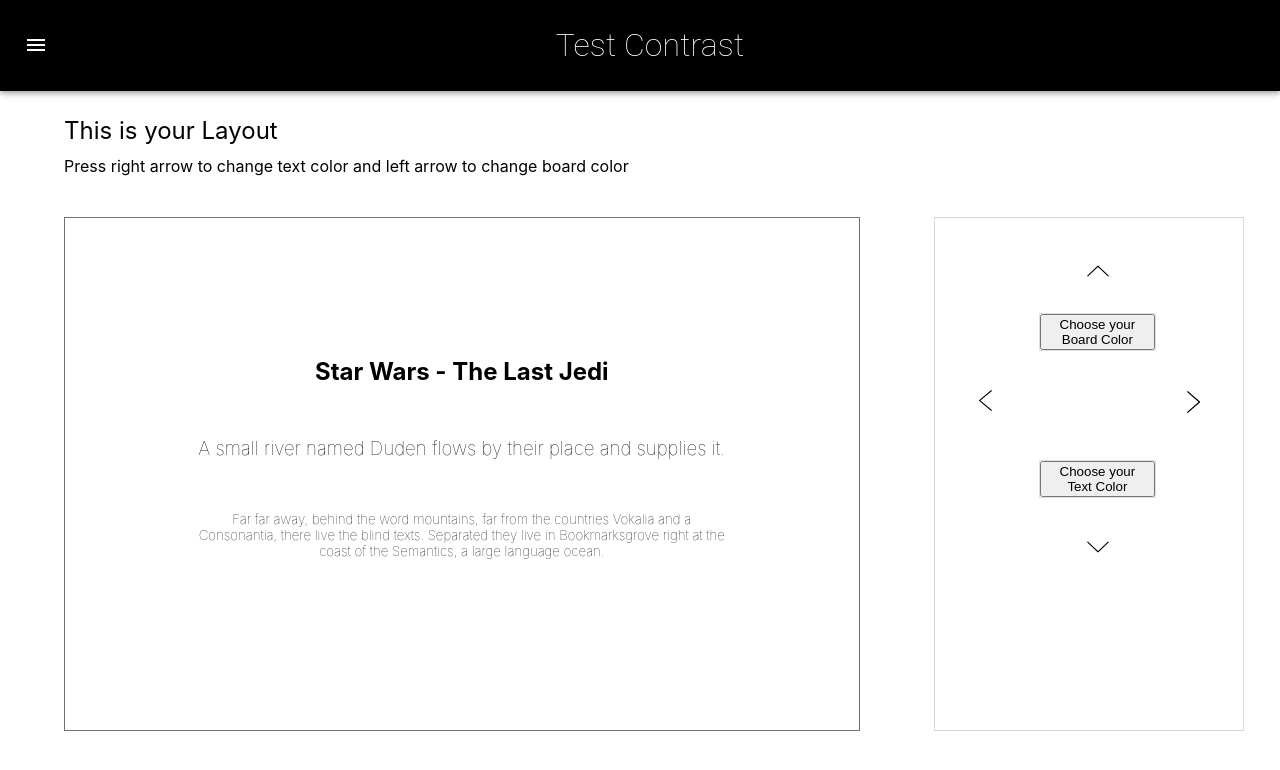
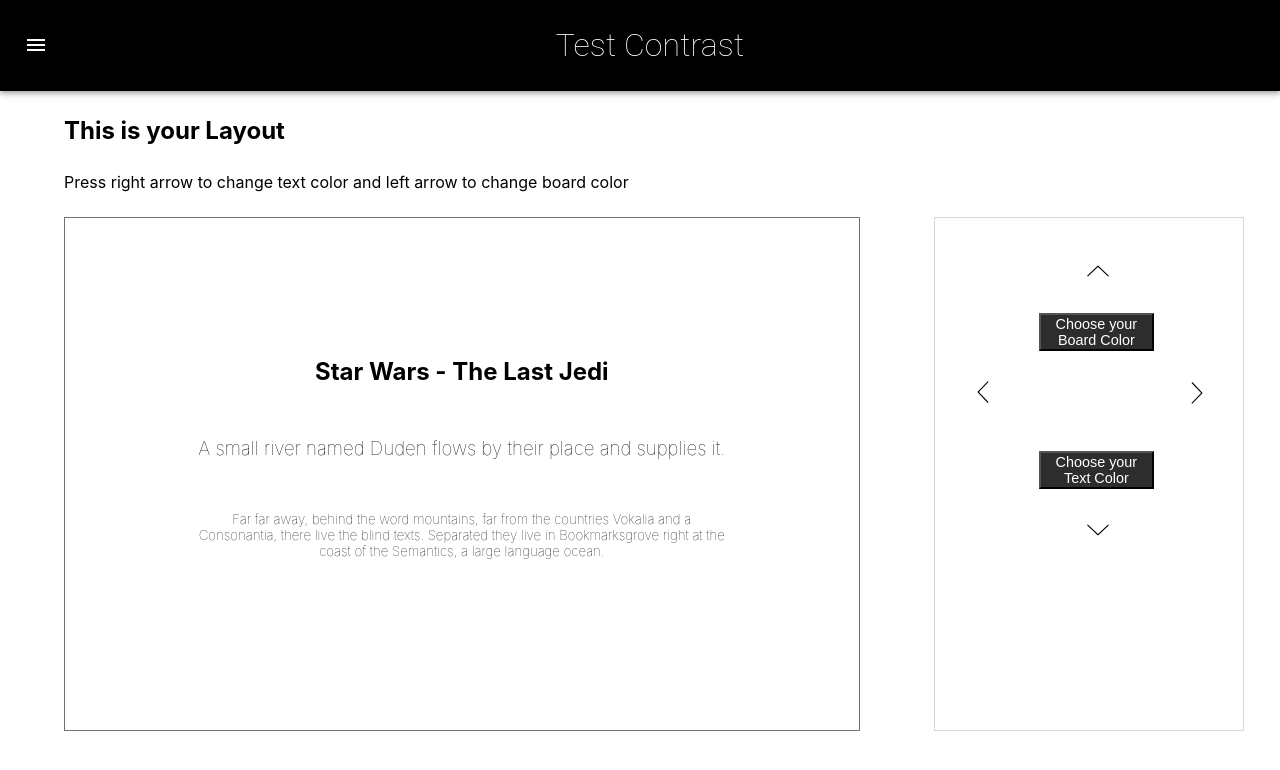
Before and after one commit to GoncaloBM/contrast, a React (Create React App) app: page / in a window 1280 px wide. Shown: the top 770 px of the page. Built offline with nearby package versions, Linux system fonts and the light colour scheme.

Commit message:
alterations to UI

```diff
--- a/src/Board.css
+++ b/src/Board.css
@@ -25,8 +25,8 @@
 
 .hexaTab {
   margin-top: 32vw;
-  margin-left: 73.5vw;
-  width: 21vw;
+  margin-left: 73.6vw;
+  width: 20.8vw;
   height: 8vw;
   padding: 1vw;
   position: absolute;
@@ -37,7 +37,7 @@
 }
 
 .hexadecimal {
-font-size: 1.7em;
+font-size: 1.6em;
 font-weight: normal;
 
 }
@@ -70,14 +70,17 @@ font-weight: normal;
   margin-top: 3.7vw;
   margin-left: 6vw;
   width: 9vw;
+  height: 2.3vw;
   text-align: center;
   font-weight: bolder;
-  border: 0.1px solid rgb(223, 223, 223);
+  /*border: 0.1px solid rgb(223, 223, 223);*/
 
 }
 
 .pickerstyle {
  inline-size: 0rem;
+
+
 }
 
 .top {
@@ -104,7 +107,7 @@ font-weight: normal;
 
 .left {
   height: 1.7vw;
-  background-image: url('./images/left2.svg');
+  background-image: url('./images/left.svg');
   background-repeat: no-repeat;
   background-position: left;
   position: relative;
@@ -114,7 +117,7 @@ font-weight: normal;
 
 .right {
   height: 1.7vw;
-  background-image: url('./images/right2.svg');
+  background-image: url('./images/right.svg');
   background-repeat: no-repeat;
   background-position: right;
   right: 4%;
@@ -141,13 +144,13 @@ margin: 4vw;
   margin-left: 5vw;
   margin-top: 2vw;
   text-align: left;
-  font-weight: normal;
+  font-weight: bold;
 }
 
 .instructions {
   text-align: left;
   margin-left: 5vw;
-  margin-top: -0.7vw;
+  padding-top: 0.5vw;
 }
 
 
@@ -161,7 +164,25 @@ font-weight: lighter;
 
 
 .sketch-picker {
-  z-index: 1;
-  position: relative;
+  position: absolute;
+  left: 5%;
+  right: 5%;
+  top: 15%;
+  bottom: 5%;
+  margin: auto;
+  z-index: 1000;
 
 }
+
+button {
+background-color: rgb(45, 45, 45);
+  height: 4vw;
+  font-size: 0.9rem;
+  color: white;
+}
+
+@media only screen and (max-width: 600px) {
+  .psketch-picker {
+      width:100%;
+   }
+ }
```
